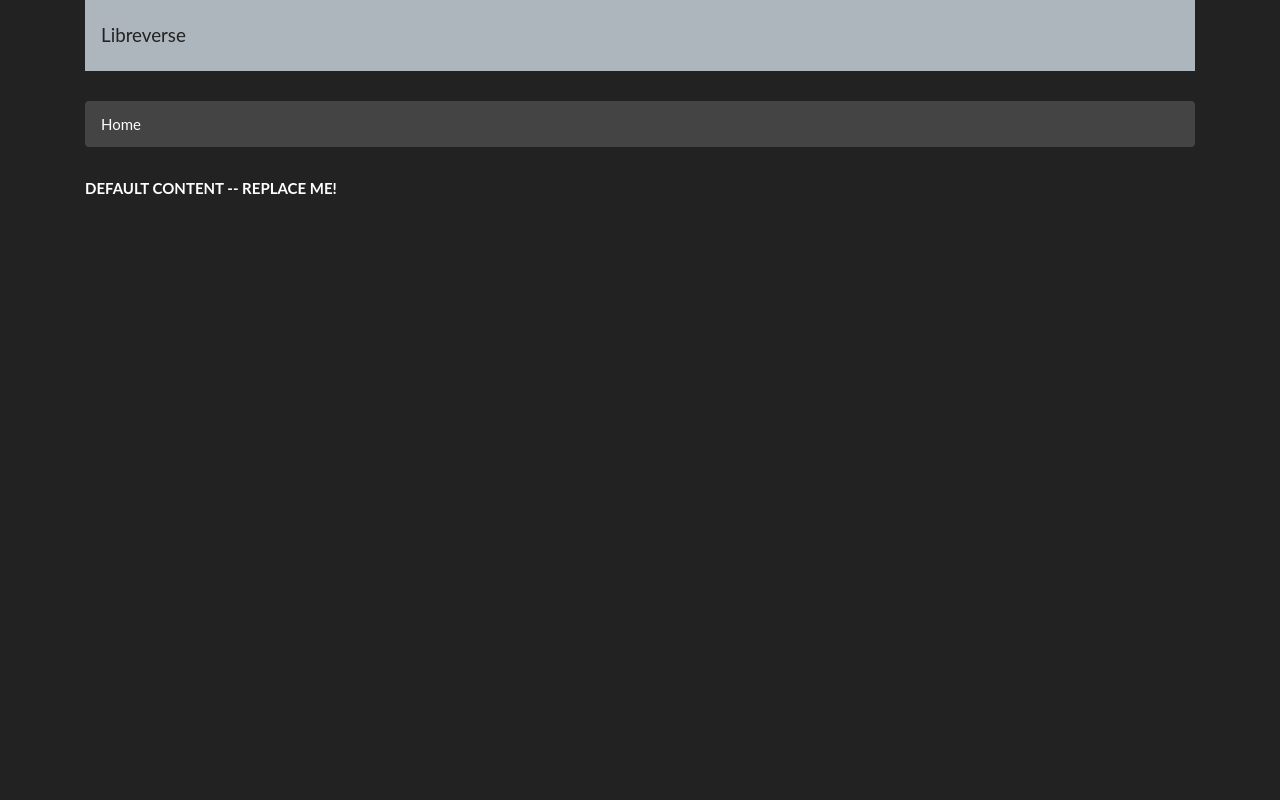
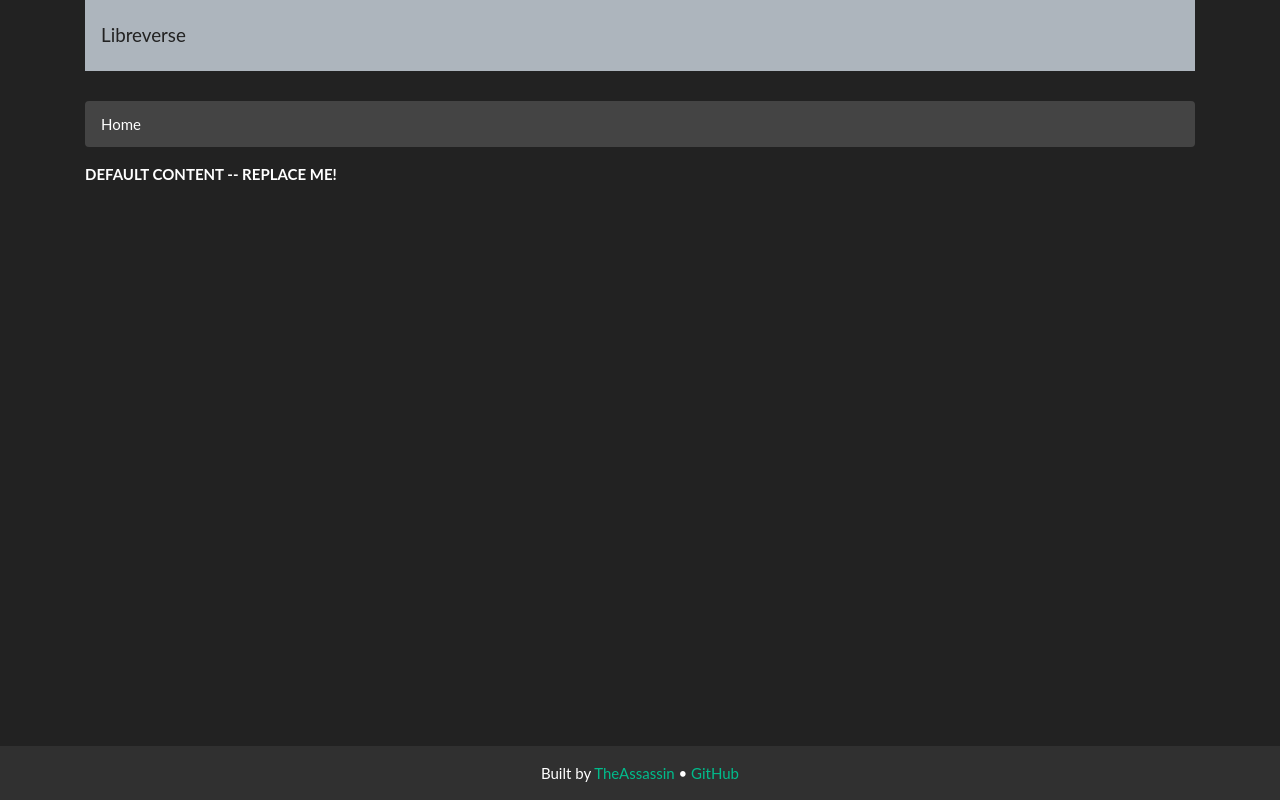
Before and after one commit to TheAssassin/libreverse, a Flask app: template libreverse/templates/partial/layout.html in a window 1280 px wide. Run offline with Flask 2, Linux system fonts and the light colour scheme; the template is opened without the code that fills it, so the values that code supplies are empty; parts of the project's set-up code (start-up, migrations or seed data) failed here and were passed over; some libraries are stand-ins or nearby versions.

Commit message:
Add sticky footer

```diff
--- /dev/null
+++ b/libreverse/templates/partial/footer.html
@@ -0,0 +1,7 @@
+<footer class="footer mt-auto py-3 bg-dark">
+    <div class="container" style="text-align: center;">
+        Built by <a href="https://assassinate-you.net">TheAssassin</a>
+        •
+        <a href="https://github.com/TheAssassin">GitHub</a>
+    </div>
+</footer>
--- a/libreverse/templates/partial/layout.html
+++ b/libreverse/templates/partial/layout.html
@@ -1,5 +1,5 @@
 <!DOCTYPE html>
-<html lang="en">
+<html lang="en" class="h-100">
 
 <head>
     {% block head %}
@@ -10,7 +10,7 @@
     {% endblock %}
 </head>
 
-<body>
+<body class="d-flex flex-column h-100">
     {% block navbar %}
     <div class="container">
     {% include "partial/navbar.html" %}
@@ -23,12 +23,18 @@
     </div>
     {% endblock %}
 
-    {% block body %}
-    <div class="container" style="margin-top: 30px;">
-        {% block content %}
-        <strong>DEFAULT CONTENT -- REPLACE ME!</strong>
-        {% endblock %}
-    </div>
+    {% block main %}
+    <main role="main" class="flex-shrink-0">
+        <div class="container">
+            {% block content %}
+            <strong>DEFAULT CONTENT -- REPLACE ME!</strong>
+            {% endblock %}
+        </div>
+    </main>
+    {% endblock %}
+
+    {% block footer %}
+    {% include "partial/footer.html" %}
     {% endblock %}
 </body>
 
```
